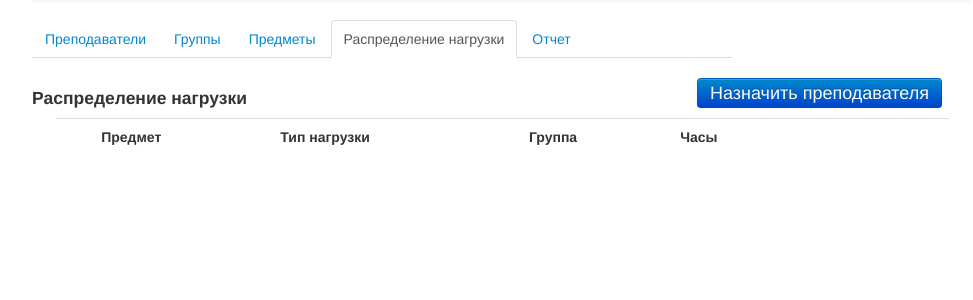
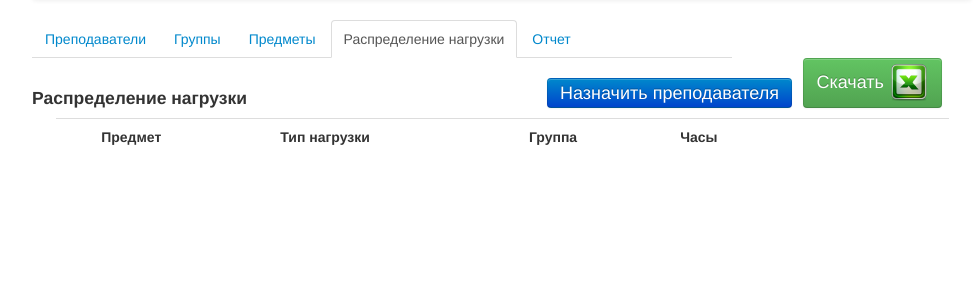
Before and after one commit to nanomishka/ProfLoad, a Django app: page / in a window 1280 px wide. Shown: the part 42-342 px from the top of the page, without its empty margins (138-1111 px from the left). Run offline with Django 3.2, Linux system fonts and the light colour scheme; data that the repository does not hold is empty; some libraries are stand-ins or nearby versions.

Commit message:
Export spreads

```diff
--- a/load/views.py
+++ b/load/views.py
@@ -96,6 +96,76 @@ def index(request):
         "listSubGrps" : listSubGrps,
         "hours" : hours,
     }
+
+    style_bold = xlwt.easyxf('font: name Times New Roman, color-index black, bold on', num_format_str='#,##0')
+    wb1 = xlwt.Workbook()
+    ws1 = wb1.add_sheet('Load')
+
+    ws1.col(0).width = 200*30
+    ws1.col(1).width = 100*30
+    ws1.col(2).width = 70*30
+    ws1.col(3).width = 100*30
+    ws1.col(4).width = 60*30
+    ws1.col(5).width = 150*30
+
+    DATA = [0,1]
+
+    ws1.write(0, 0, u"Предмет",style=style_bold)
+    ws1.write(0, 1, u"Группа",style=style_bold)
+    ws1.write(0, 2, u"Семестр",style=style_bold)
+    ws1.write(0, 3, u"Вид нагрузки",style=style_bold)
+    ws1.write(0, 4, u"Часы",style=style_bold)
+    ws1.write(0, 5, u"Преподаватель",style=style_bold)
+
+    y = 1
+    for spread in spreads:
+        #Запись данных в таблицу
+        ws1.write(y, 0, spread.loadUnit.subject.name,style=style_bold)
+
+        if spread.group:
+            string = " "
+            if spread.group.grade == "b":
+                string = string + u'\u0411'
+            elif spread.group.grade == "m":
+                string = string + u'\u041c'
+            if spread.loadUnit.typeLoad.typeTL == "sub":
+                    if spread.group not in listSubGrps:
+                        string = string + "(?)"
+                    else:
+                        for sub in subgroups:
+                            if sub.group == spread.group:
+                                string = string + "(" + str(sub.amount) + ")"
+            ws1.write(y, 1, spread.group.caf.name + "-" + str(spread.group.sem) + str(spread.group.number) + string,style=style_bold)
+        else:
+            grps = groups.filter( caf=spread.loadUnit.caf, sem = spread.loadUnit.sem)
+            string = ""
+            i = 0
+            for gr in grps:
+                if i != 0:
+                    string = string + '\n'
+                i = 1
+                string = string + gr.caf.name + "-" + str(gr.sem) + str(gr.number) + " "
+                if gr.grade == "b":
+                    string = string + u'\u0411'
+                elif gr.grade == "m":
+                    string = string + u'\u041c'
+            ws1.write(y, 1, string, style=style_bold)
+        ws1.write(y, 2, spread.loadUnit.sem, style=style_bold)
+        ws1.write(y, 3, spread.loadUnit.typeLoad.name, style=style_bold)
+        if spread.loadUnit.typeLoad.typeTL != "sub":
+            ws1.write(y, 4, spread.hours,style=style_bold)
+        else:
+            if spread.group in listSubGrps:
+                for sub in subgroups:
+                    if sub.group == spread.group:
+                        ws1.write(y, 4, spread.hours * sub.amount ,style=style_bold)
+                        break
+        if spread.prof:
+            ws1.write(y, 5, spread.prof.last_name,style=style_bold)
+        y = y + 1
+
+    wb1.save('static/report_subjects.xls')
+
     return render(request, 'index.html', context)
 
 def prof(request):
--- a/static/style.css
+++ b/static/style.css
@@ -49,8 +49,15 @@ body {
 
 .btn_spread {
 	position: absolute;
+	right: 350px;
+	top: 120px;
+	font-size: 18px;
+}
+
+.btn_report {
+	position: absolute;
 	right: 200px;
-	top: 120px;
+	top: 100px;
 	font-size: 18px;
 }
 
--- a/templates/index.html
+++ b/templates/index.html
@@ -6,6 +6,10 @@
 <form action="/" method="post">
 <a href="#myModal" role="button" class="btn btn-primary btn_spread"
 data-toggle="modal">Назначить преподавателя</a>
+
+
+<a href="static/report_subjects.xls" role="button" class="btn btn-success btn_report"
+data-toggle="modal">Скачать <img src="static/excel.png" width="40"></a>
 
 <table class="table table-hover table_spread">
     <tr>
--- a/templates/report.html
+++ b/templates/report.html
@@ -5,7 +5,7 @@
 
 <a href="static/report.xls">  </a>
 
-<a href="static/report.xls" role="button" class="btn btn-success btn_spread"
+<a href="static/report.xls" role="button" class="btn btn-success btn_report"
 data-toggle="modal">Скачать <img src="static/excel.png" width="40"></a>
 
 {{status1}}
```
Also changed, not shown: 5 other files.
